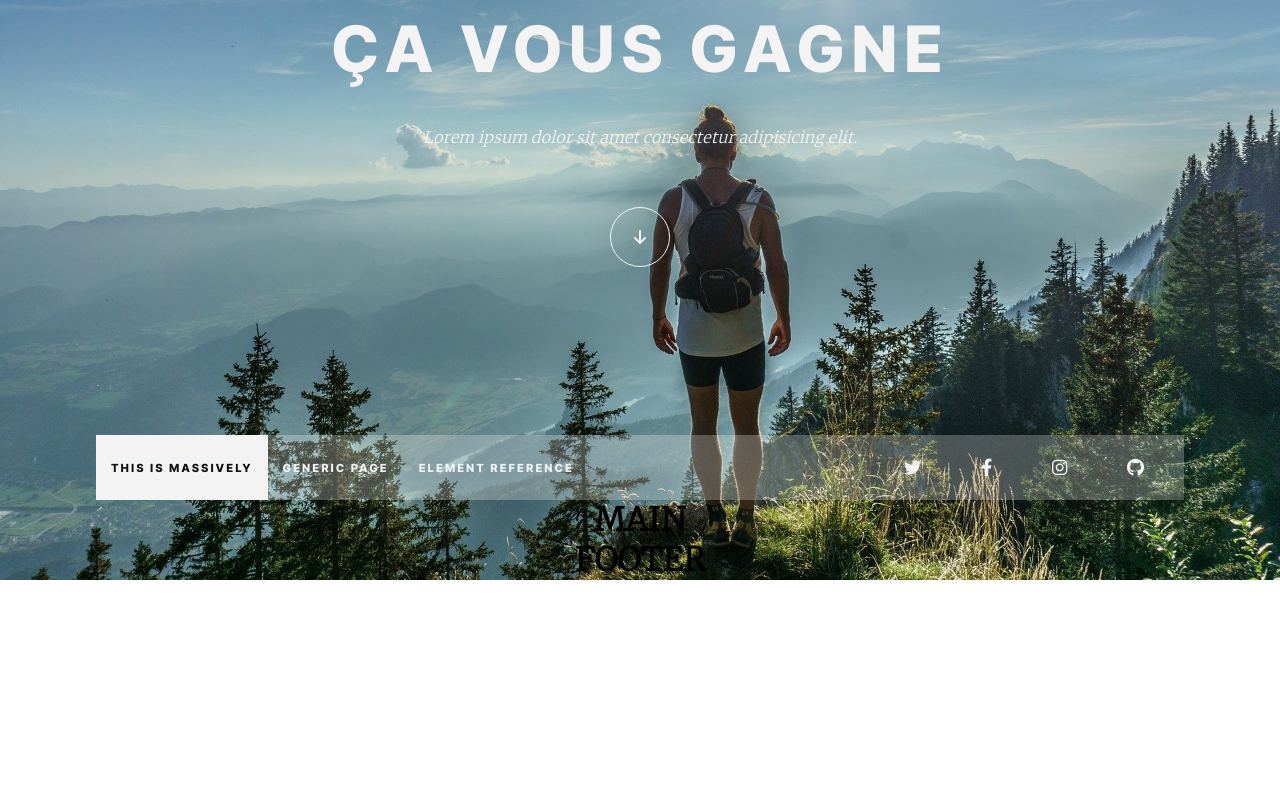
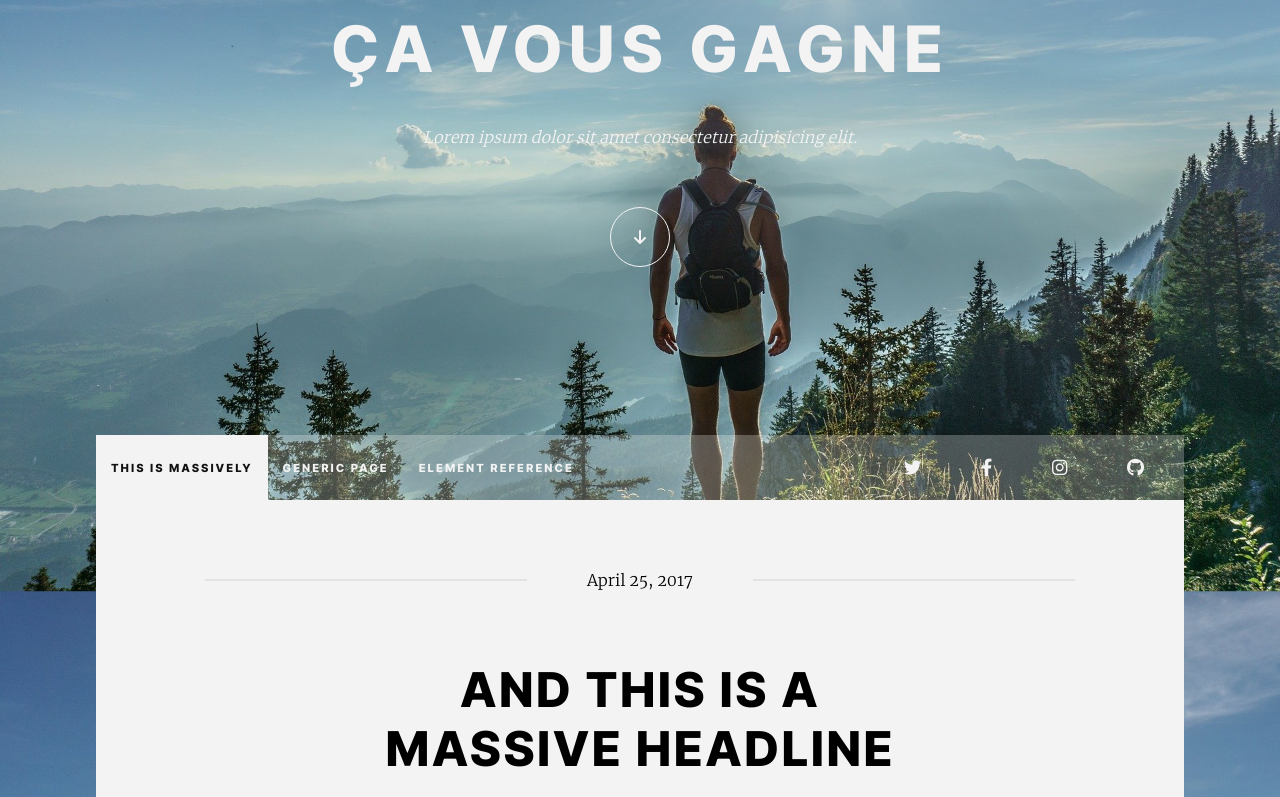
Before and after one commit to emericgautier/react-theMountain, a React (Create React App) app: page / in a window 1280 px wide. Shown: the part 300-1097 px from the top of the page. Before the commit the page ends 880 px from the top, so only its background shows below. Built offline with nearby package versions, Linux system fonts and the light colour scheme.

Commit message:
Update Main.js and main.scss

```diff
--- a/src/components/Main.js
+++ b/src/components/Main.js
@@ -2,9 +2,55 @@ import React from "react";
 
 const Main = () => {
   return (
-    <div>
-      <h1>MAIN</h1>
-    </div>
+    <main id="main">
+      <section class="section1">
+        <span>April 25, 2017</span>
+        <h2>
+          and this is a <br />
+          massive headline
+        </h2>
+        <p>
+          Lorem ipsum, dolor sit amet consectetur adipisicing elit. Nihil
+          debitis quisquam, ipsa voluptate amet voluptatum dolores numquam
+          impedit illo sequi asperiores deleniti beatae? Illum, voluptatibus?
+        </p>
+        <img src="./assets/img/pic01.jpg" alt="img-hiking" />
+        <button class="btn">full story</button>
+      </section>
+
+      <section class="section2">
+        <div class="left-part">
+          <span>April 24, 2017</span>
+          <h3>
+            sed magna
+            <br />
+            ipsum faucibus
+          </h3>
+          <img src="./assets/img/pic02.jpg" alt="forest" />
+          <p>
+            Lorem ipsum dolor sit amet consectetur adipisicing elit. Illum nihil
+            fuga quia voluptate laudantium dignissimos incidunt praesentium
+            ipsam officiis laborum.
+          </p>
+          <button class="btn">full story</button>
+        </div>
+        <div class="right-part">
+          <span>April 22, 2017</span>
+          <h3>
+            primis eget
+            <br />
+            imperdiet lorem
+          </h3>
+          <img src="./assets/img/pic03.jpg" alt="forest" />
+          <p>
+            Lorem ipsum dolor sit amet consectetur adipisicing elit. Illum nihil
+            fuga quia voluptate laudantium dignissimos incidunt praesentium
+            ipsam officiis laborum.
+          </p>
+          <button class="btn">full story</button>
+        </div>
+      </section>
+    </main>
   );
 };
 
--- a/src/styles/layouts/_main.scss
+++ b/src/styles/layouts/_main.scss
@@ -0,0 +1,88 @@
+main {
+    width: 85%;
+    margin: 0 auto 30px;
+    background: $white1;
+
+    img {
+        width: 100%;
+    }
+
+    .section1 {
+        width: 80%;
+        margin: 0 auto;
+
+        span {
+            position: relative;
+            padding: 70px 0;
+            display: block;
+
+            &::before,
+            &::after {
+                content: "";
+                position: absolute;
+                width: 37%;
+                height: 1px;
+                background: $grey1;
+                top: 50%;
+                transform: translateY(-50%);
+            }
+
+            &::before {
+                left: 0;
+            }
+
+            &::after {
+                right: 0;
+            }
+        }
+
+        h2 {
+            @include title;
+            font-size: 3rem;
+        }
+
+        p {
+            width: 60%;
+            margin: 30px auto;
+            font-size: 0.8rem;
+            font-style: italic;
+            line-height: 35px;
+        }
+
+        .btn {
+            margin: 50px 0 90px;
+        }
+    }
+
+    .section2 {
+        display: grid;
+        grid-template-columns: 1fr 1fr;
+        border-top: 1px solid $grey1;
+
+        .left-part,
+        .right-part {
+            padding: 60px;
+
+            span {
+                font-size: 0.7rem;
+            }
+
+            h3 {
+                @include title;
+                margin: 20px;
+                line-height: 28px;
+            }
+
+            p {
+                margin: 30px 0;
+                line-height: 30px;
+                text-align: left;
+                font-size: 0.8rem;
+            }
+        }
+
+    }
+    .right-part {
+        border-left : 1px solid $grey1;
+    }
+}
```
